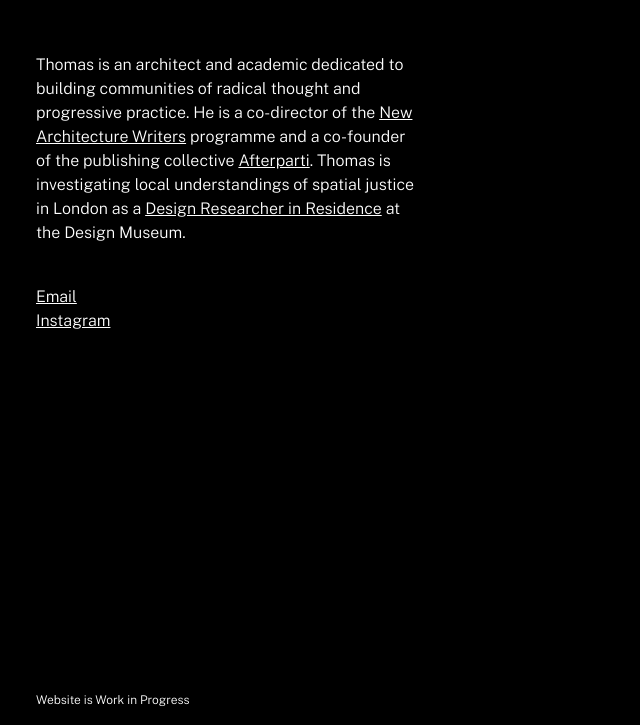
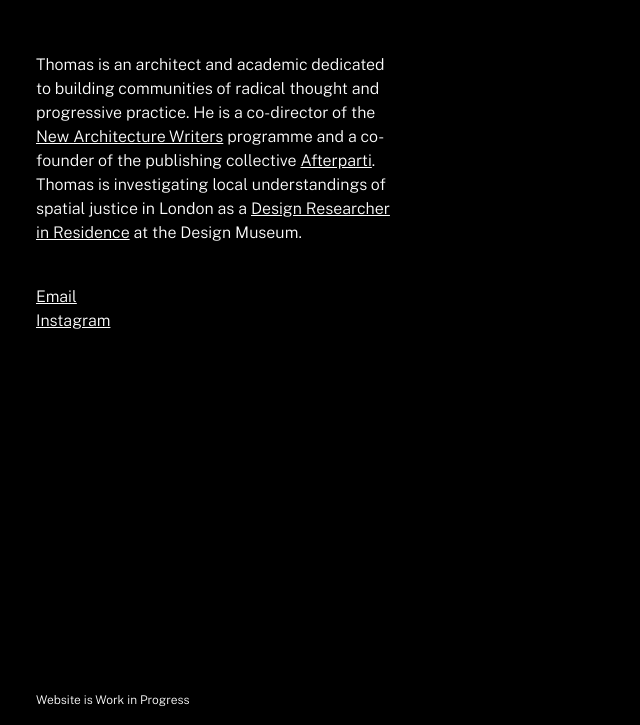
Before and after one commit to ShamisoL/TA, a plain HTML site: page index.html in a window 1280 px wide. Shown: the part 75-800 px from the top of the page, without its empty margins (0-640 px from the left). Drawn offline with nearby package versions, Linux system fonts and the light colour scheme.

Commit message:
changes to media queries

```diff
--- a/index.html
+++ b/index.html
@@ -34,7 +34,7 @@
     <div class="container-fluid ms-4 mt-4">
       <h1>Thomas Aquilina</h1>
       <div class="row justify-content-between">
-        <div class="col-sm-4 about-text">
+        <div class="col-sm-6 about-text">
           <p class="mt-5">
             Thomas is an architect and academic dedicated to building
             communities of radical thought and progressive practice. He is a
--- a/styles.css
+++ b/styles.css
@@ -27,9 +27,8 @@ a:hover {
 footer {
   font-size: 12px;
 }
-
-@media (min-width: 500px) {
+@media (min-width: 1021px) {
   p {
-    max-width: 100% !important;
+    max-width: 60% !important;
   }
 }
```
